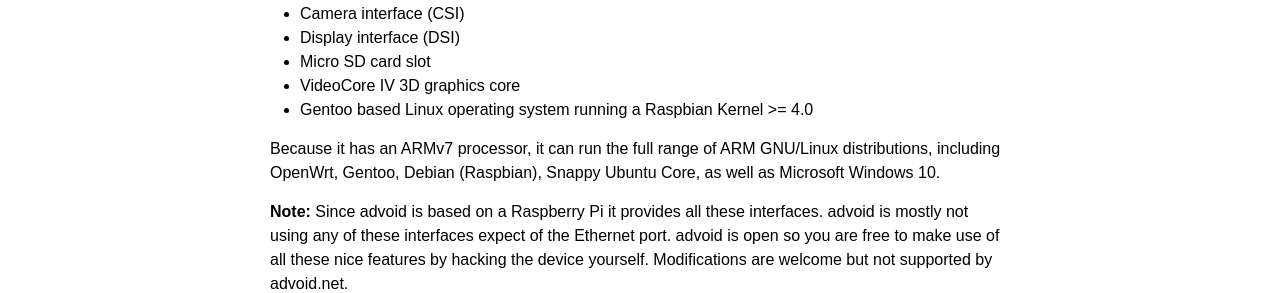
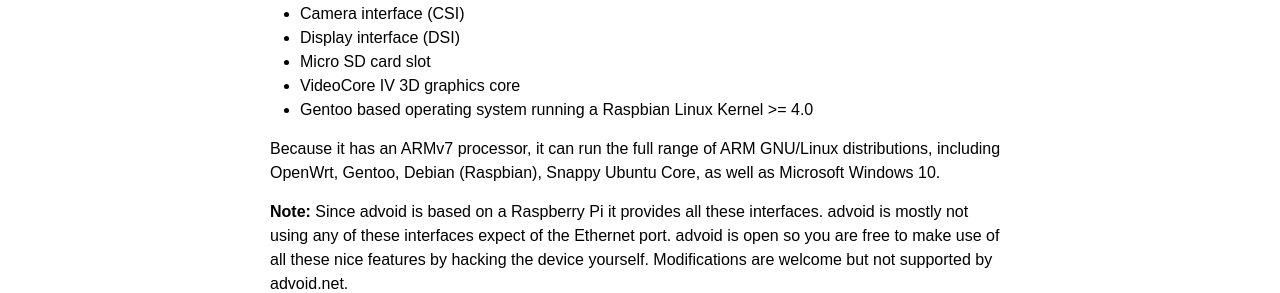
Before and after one commit to advoid/advoid.net, a Jekyll site: the page built from about.md, in a window 1280 px wide. Shown: the part 543-836 px from the top of the page. Built offline with Jekyll 4.4.1, drawn with Linux system fonts in a browser that asks for light colours.

Commit message:
small fix... :)

```diff
--- a/about.md
+++ b/about.md
@@ -21,7 +21,7 @@
 * Display interface (DSI)
 * Micro SD card slot
 * VideoCore IV 3D graphics core
-* Gentoo based Linux operating system running a Raspbian Kernel >= 4.0
+* Gentoo based operating system running a Raspbian Linux Kernel >= 4.0
 
 <p>Because it has an ARMv7 processor, it can run the full range of ARM GNU/Linux distributions, including OpenWrt, Gentoo, Debian (Raspbian), Snappy Ubuntu Core, as well as Microsoft Windows 10.</p>
 
```
